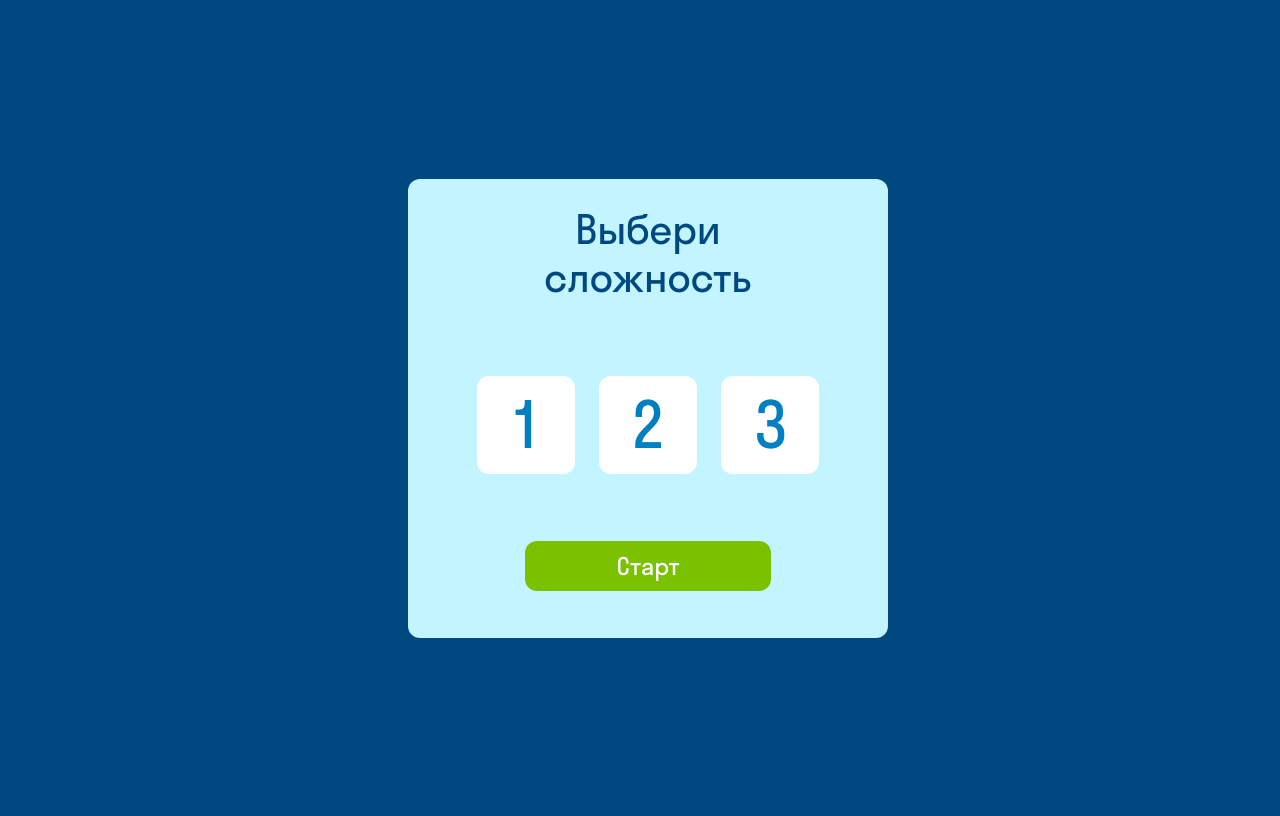
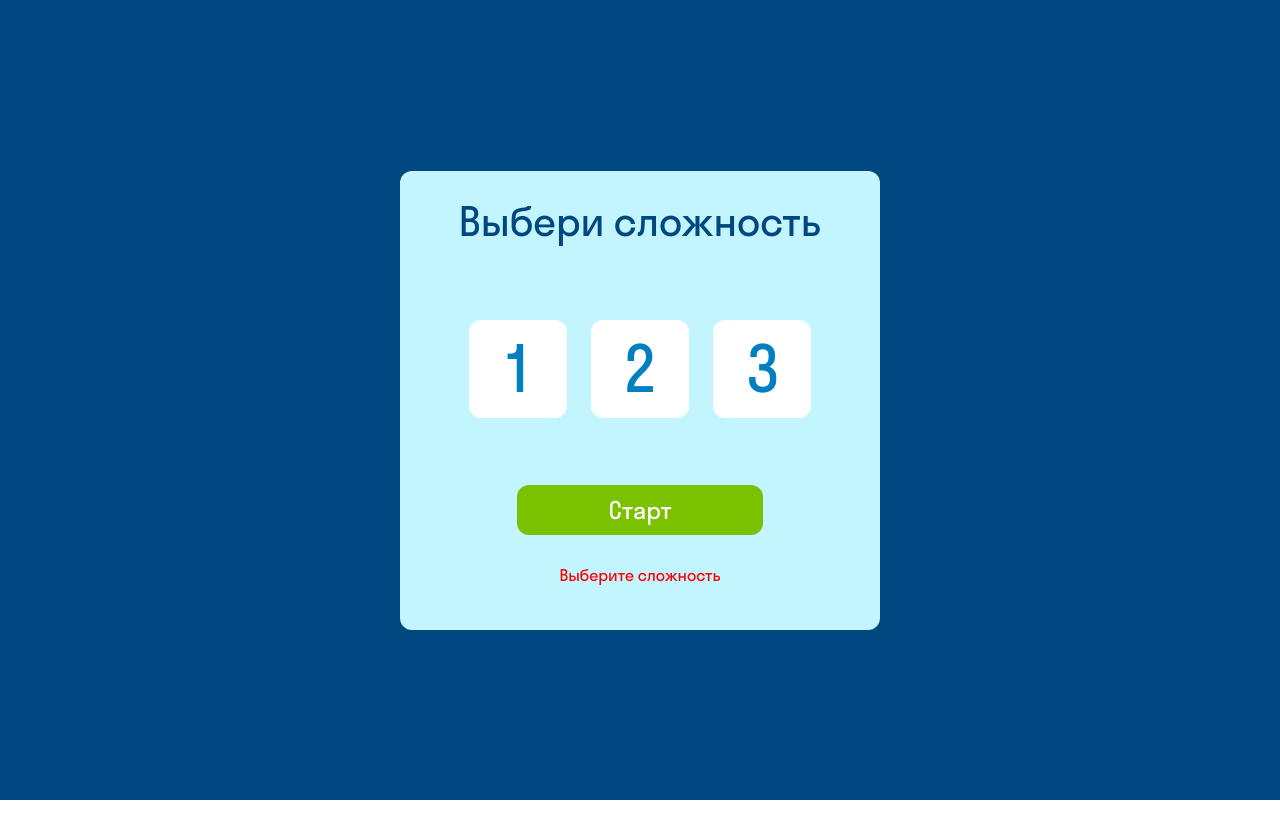
Before and after one commit to IvanoffAndrey/SkyPro-Web-Dev-7.0-CardGame, a plain HTML site: page index.html in a window 1280 px wide. Both pictures are taken after a click on the button "Старт". Drawn offline with Linux system fonts and the light colour scheme.

Commit message:
create class

```diff
--- /dev/null
+++ b/cardgame.js
@@ -0,0 +1,76 @@
+class CardGame {
+    constructor(element) {
+        if (!(element instanceof HTMLElement)) {
+            throw new Error('Передан не HTMLElement');
+        }
+
+        this.element = element;
+        this.difficulty = '';
+
+        this.start();
+    }
+
+    start() {
+        this.element.innerHTML = '';
+
+        const startWindow = document.createElement('div');
+        startWindow.classList.add('game__start-window');
+
+        const header = document.createElement('h1');
+        header.classList.add('game__header');
+        header.textContent = 'Выбери сложность';
+
+        const menuDifficulty = document.createElement('div');
+        menuDifficulty.classList.add('game__menu-difficulty');
+        for(let i = 1; i <= 3; i++) {
+            let buttonDifficulty = document.createElement('button');
+            buttonDifficulty.classList.add('difficulty');
+            buttonDifficulty.textContent = `${i}`;
+            buttonDifficulty.setAttribute('data-difficulty', `${i}`);
+            menuDifficulty.appendChild(buttonDifficulty);
+        }
+        let buttonsDifficulty = menuDifficulty.querySelectorAll('.difficulty');
+
+        const startButton = document.createElement('button');
+        startButton.classList.add('game__start-button');
+        startButton.textContent = 'Старт';
+
+        const warning = document.createElement('p');
+        warning.textContent = 'Выберите сложность';
+        warning.classList.add('warning', 'warning_hidden');
+
+        startWindow.appendChild(header);
+        startWindow.appendChild(menuDifficulty);
+        startWindow.appendChild(startButton);
+        startWindow.appendChild(warning);
+        this.element.appendChild(startWindow);
+
+        menuDifficulty.addEventListener('click', (event) => {
+            const target = event.target;
+            this.difficulty = target.dataset.difficulty;
+            console.log(this.difficulty);
+
+            buttonsDifficulty.forEach((button) => {
+                if(button.dataset.difficulty == this.difficulty) {
+                    button.classList.add('difficulty_active');
+                    warning.classList.add('warning_hidden');
+                } else {
+                    button.classList.remove('difficulty_active');
+                }
+            })
+        })
+
+        startButton.addEventListener('click',() => {
+            if((this.difficulty === '') || (this.difficulty === undefined)) {
+                warning.classList.remove('warning_hidden');
+            } else {
+                this.gameWindow();
+            }
+        });
+    }
+
+    gameWindow(){
+        console.log('игра');
+        this.element.innerHTML = '';
+    }
+}
--- a/index.html
+++ b/index.html
@@ -7,15 +7,11 @@
     <link rel="stylesheet" href="style.css">
     <title>Игра</title>
 </head>
-<body class="game">
-    <div class="game__start-window">
-        <h1 class="game__header">Выбери <br/> сложность</h1>
-        <div class="game__menu-difficulty">
-            <button class="difficulty">1</button>
-            <button class="difficulty">2</button>
-            <button class="difficulty">3</button>
-        </div>
-        <button class="game__start-button">Старт</button>
-    </div>
+<body>
+    <div class="game"></div>
 </body>
+<script src="./cardgame.js"></script>
+<script>
+    const game = new CardGame(document.querySelector('.game'));
+</script>
 </html>
--- a/style.scss
+++ b/style.scss
@@ -3,6 +3,10 @@
     src: url(./fonts/stratosskyengweb-regular.woff2);
 }
 
+body {
+    margin: 0;
+    padding: 0;
+}
 
 .game {
     background-color: #004980;
@@ -74,3 +78,22 @@
     border-radius: 12px;
     border: #FFFFFF;
 }
+
+.difficulty_active {
+    border: 3px solid #004980;
+}
+
+.warning {
+    font-family: 'StratosSkyeng';
+    font-style: normal;
+    font-weight: 400;
+    font-size: 16px;
+    line-height: 48px;
+    text-align: center;
+    font-feature-settings: 'pnum' on, 'lnum' on;
+    color: red;
+
+    &_hidden {
+        display: none;
+    }
+}
```
Also changed, not shown: style.css, 1 other file.
